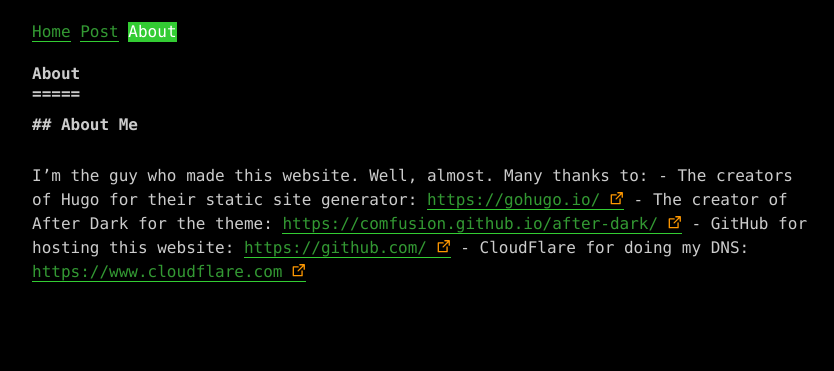
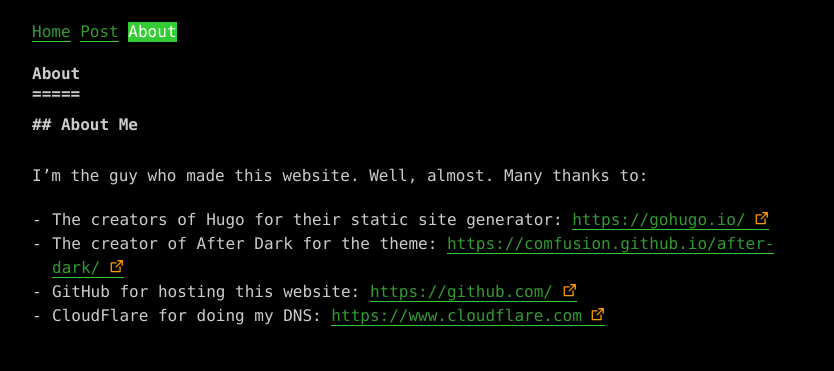
Before and after one commit to DominicBreuker/dominicbreuker.github.io, a plain HTML site: page about/index.html in a window 1280 px wide. Shown: the whole page, without its empty margins (218-1052 px from the left). Drawn offline with Linux system fonts and the light colour scheme.

Commit message:
rebuilding site Fri Jan 26 21:53:57 CET 2018

```diff
--- a/about/index.html
+++ b/about/index.html
@@ -239,11 +239,14 @@ figure a:hover {
 
 <p>I&rsquo;m the guy who made this website.
 Well, almost.
-Many thanks to:
-- The creators of Hugo for their static site generator: <a href="https://gohugo.io/">https://gohugo.io/</a>
-- The creator of After Dark for the theme: <a href="https://comfusion.github.io/after-dark/">https://comfusion.github.io/after-dark/</a>
-- GitHub for hosting this website: <a href="https://github.com/">https://github.com/</a>
-- CloudFlare for doing my DNS: <a href="https://www.cloudflare.com">https://www.cloudflare.com</a></p>
+Many thanks to:</p>
+
+<ul>
+<li>The creators of Hugo for their static site generator: <a href="https://gohugo.io/">https://gohugo.io/</a></li>
+<li>The creator of After Dark for the theme: <a href="https://comfusion.github.io/after-dark/">https://comfusion.github.io/after-dark/</a></li>
+<li>GitHub for hosting this website: <a href="https://github.com/">https://github.com/</a></li>
+<li>CloudFlare for doing my DNS: <a href="https://www.cloudflare.com">https://www.cloudflare.com</a></li>
+</ul>
 
 </main>
     <footer>
--- a/index.xml
+++ b/index.xml
@@ -17,7 +17,8 @@
       <pubDate>Sat, 11 Mar 2017 11:23:43 +0100</pubDate>
 
       <guid>https://dominicbreuker.com/about/</guid>
-      <description>About Me I&amp;rsquo;m the guy who made this website. Well, almost. Many thanks to: - The creators of Hugo for their static site generator: https://gohugo.io/ - The creator of After Dark for the theme: https://comfusion.github.io/after-dark/ - GitHub for hosting this website: https://github.com/ - CloudFlare for doing my DNS: https://www.cloudflare.com</description>
+      <description> About Me I&amp;rsquo;m the guy who made this website. Well, almost. Many thanks to:
+ The creators of Hugo for their static site generator: https://gohugo.io/ The creator of After Dark for the theme: https://comfusion.github.io/after-dark/ GitHub for hosting this website: https://github.com/ CloudFlare for doing my DNS: https://www.cloudflare.com  </description>
     </item>
 
   </channel>
```
Also changed, not shown: google14fca62b7911c0a8.html (added, +1 -0 lines).
